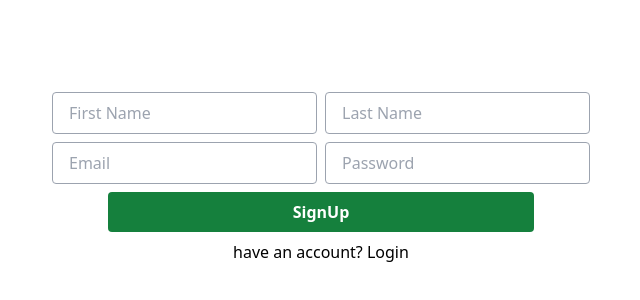
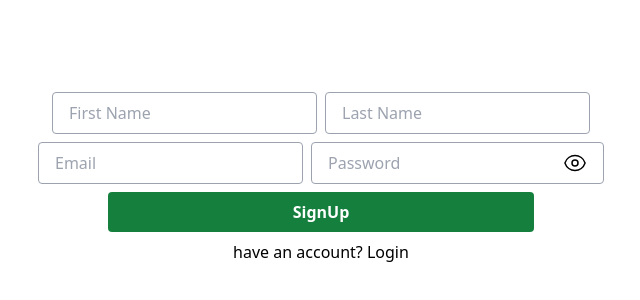
Before and after one commit to esraa00/test-freelancing-backend, a React (Vite) app: page /signUp in a window 1280 px wide. Shown: the part 222-522 px from the top of the page, without its empty margins (319-959 px from the left). Built offline with nearby package versions, Linux system fonts and the light colour scheme.

Commit message:
chore: add password visibility toggle functionality

```diff
--- a/src/components/Input.tsx
+++ b/src/components/Input.tsx
@@ -1,15 +1,17 @@
-import { HTMLProps, InputHTMLAttributes } from "react";
+import { HTMLProps, InputHTMLAttributes, ReactNode } from "react";
 interface InputProps {
   className?: HTMLProps<HTMLElement>["className"];
   attributes?: InputHTMLAttributes<HTMLInputElement>;
+  icon?: ReactNode;
 }
-export default function Input({ attributes, className }: InputProps) {
+export default function Input({ attributes, className, icon }: InputProps) {
   return (
-    <input
-      className={`px-4 py-2 border-sm outline-none border border-gray-400 rounded ${
-        className ? className : ""
-      }`}
-      {...attributes}
-    />
+    <div className="flex gap-1 px-4 py-2 border-sm border border-gray-400 rounded">
+      <input
+        className={`outline-none ${className ? className : ""}`}
+        {...attributes}
+      />
+      {icon}
+    </div>
   );
 }
--- /dev/null
+++ b/src/components/icons/index.tsx
@@ -0,0 +1,52 @@
+export const OpenedEyeIcon = ({
+  onClick,
+}: {
+  onClick?: React.MouseEventHandler<HTMLOrSVGElement>;
+}) => {
+  return (
+    <svg
+      xmlns="http://www.w3.org/2000/svg"
+      fill="none"
+      viewBox="0 0 24 24"
+      strokeWidth={1.5}
+      stroke="currentColor"
+      className="w-6 h-6"
+      onClick={onClick}
+    >
+      <path
+        strokeLinecap="round"
+        strokeLinejoin="round"
+        d="M2.036 12.322a1.012 1.012 0 010-.639C3.423 7.51 7.36 4.5 12 4.5c4.638 0 8.573 3.007 9.963 7.178.07.207.07.431 0 .639C20.577 16.49 16.64 19.5 12 19.5c-4.638 0-8.573-3.007-9.963-7.178z"
+      />
+      <path
+        strokeLinecap="round"
+        strokeLinejoin="round"
+        d="M15 12a3 3 0 11-6 0 3 3 0 016 0z"
+      />
+    </svg>
+  );
+};
+
+export const ClosedEyeIcon = ({
+  onClick,
+}: {
+  onClick?: React.MouseEventHandler<HTMLOrSVGElement>;
+}) => {
+  return (
+    <svg
+      xmlns="http://www.w3.org/2000/svg"
+      fill="none"
+      viewBox="0 0 24 24"
+      strokeWidth={1.5}
+      stroke="currentColor"
+      className="w-6 h-6"
+      onClick={onClick}
+    >
+      <path
+        strokeLinecap="round"
+        strokeLinejoin="round"
+        d="M3.98 8.223A10.477 10.477 0 001.934 12C3.226 16.338 7.244 19.5 12 19.5c.993 0 1.953-.138 2.863-.395M6.228 6.228A10.45 10.45 0 0112 4.5c4.756 0 8.773 3.162 10.065 7.498a10.523 10.523 0 01-4.293 5.774M6.228 6.228L3 3m3.228 3.228l3.65 3.65m7.894 7.894L21 21m-3.228-3.228l-3.65-3.65m0 0a3 3 0 10-4.243-4.243m4.242 4.242L9.88 9.88"
+      />
+    </svg>
+  );
+};
--- a/src/pages/SignUp.tsx
+++ b/src/pages/SignUp.tsx
@@ -4,6 +4,7 @@
 import { Link, useNavigate } from "react-router-dom";
 import Alert from "../components/Alert";
 import EmailConfirmationModal from "../components/Modal/EmailConfirmationModal";
+import { ClosedEyeIcon, OpenedEyeIcon } from "../components/icons";
 
 export default function SignUpPage() {
   const navigate = useNavigate();
@@ -21,6 +22,7 @@
     status: null,
     message: "",
   });
+  const [showPassword, setShowPassword] = useState(false);
 
   const closeModal = () => {
     setRequestStatus({
@@ -37,6 +39,10 @@
         [event.target.name]: event.target.value,
       };
     });
+  };
+
+  const togglePasswordVisibility = () => {
+    setShowPassword(!showPassword);
   };
 
   const handleOnSubmit = async (event: FormEvent<HTMLFormElement>) => {
@@ -102,10 +108,17 @@
               }}
             />
             <Input
+              icon={
+                showPassword ? (
+                  <ClosedEyeIcon onClick={togglePasswordVisibility} />
+                ) : (
+                  <OpenedEyeIcon onClick={togglePasswordVisibility} />
+                )
+              }
               attributes={{
                 placeholder: "Password",
                 name: "password",
-                type: "password",
+                type: showPassword ? "text" : "password",
                 onChange: handleOnChange,
                 value: formData.password,
                 required: true,
```
